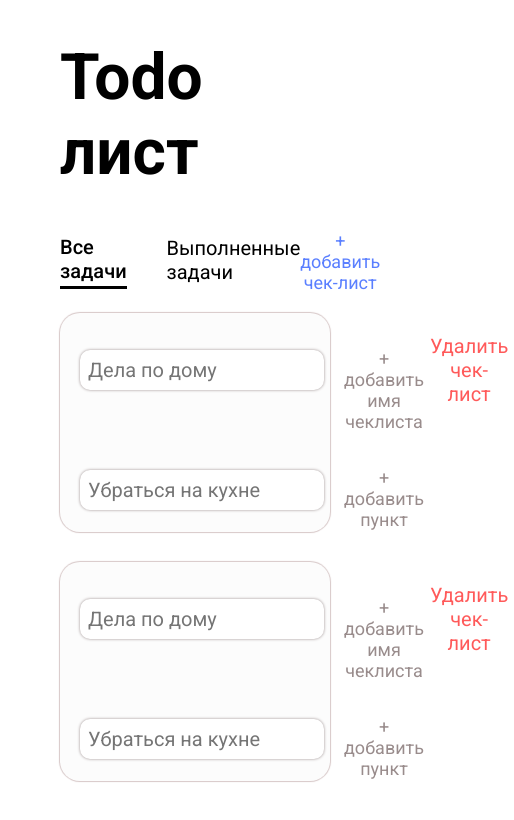
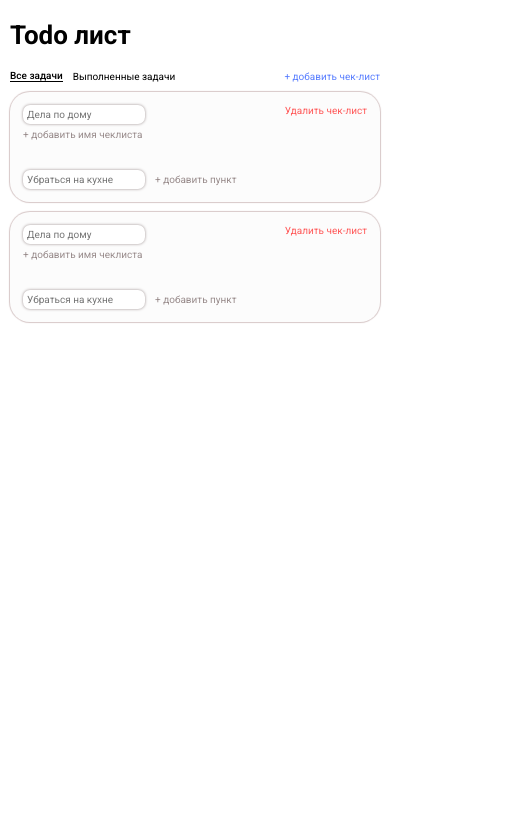
Before and after one commit to SKom2/js-todo, a website built with webpack: page src/index.html in a window 390 px wide. Both pictures are taken after a click on the button "+ добавить чек-лист". Shown: the whole page, 514 px wide, since content can reach past the window. Built offline with nearby package versions, Linux system fonts and the light colour scheme.

Commit message:
feat: adaptive layout

```diff
--- a/src/assets/styles/_variables.scss
+++ b/src/assets/styles/_variables.scss
@@ -37,6 +37,7 @@ $fs-18: 18px;
 $fs-16: 16px;
 $fs-14: 14px;
 $fs-12: 12px;
+$fs-10: 10px;
 
 /*-----------End of Font Sizes------------*/
 
@@ -44,6 +45,6 @@ $fs-12: 12px;
 
 // Main Breakpoints
 
-$Laptop: 1920px;
-$Mobile: 1280px;
-$Mobile: 500px;
+$Laptop: 1280px;
+$Tablet: 768px;
+$Mobile: 425px;
--- a/src/blocks/check-list/check-list.scss
+++ b/src/blocks/check-list/check-list.scss
@@ -10,12 +10,11 @@
   box-sizing: border-box;
 
   &__form{
-    @include displaySettings($display: inline-block);
-    height: 45px;
+    @include displaySettings($display: flex);
   }
 
   &__header{
-    @include displaySettings($justify: space-between);
+    @include displaySettings($justify: space-between, $align: flex-start);
     margin-bottom: 40px;
   }
 
@@ -25,10 +24,72 @@
     color: $globalRed;
     @include fontSet($fs: $fs-20, $fw: $fw-Regular);
     cursor: pointer;
+    padding: 0;
   }
 
   &__name{
     margin: 0;
     @include fontSet($fs: $fs-20, $fw: $fw-Regular);
+
+    &.set{
+      box-shadow: none;
+      color: $globalBlack;
+      padding: 0;
+      margin: 0;
+    }
+
   }
 }
+
+
+@media screen and (max-width: $Tablet) {
+  .checkList{
+    padding: 16px;
+
+    &__header{
+      margin-bottom: 30px;
+    }
+
+    &__removeBtn{
+      @include fontSet($fs: $fs-14, $fw: $fw-Regular);
+
+    }
+
+    &__name{
+      @include fontSet($fs: $fs-16, $fw: $fw-Regular);
+    }
+
+    &__formBtn{
+
+      &_icon{
+        @include size(16px, 16px);
+      }
+    }
+  }
+}
+
+@media screen and (max-width: $Mobile) {
+  .checkList{
+    padding: 13px;
+
+    &__header{
+      margin-bottom: 20px;
+    }
+
+    &__removeBtn{
+      @include fontSet($fs: $fs-10, $fw: $fw-Regular);
+
+    }
+
+    &__name{
+      @include fontSet($fs: $fs-14, $fw: $fw-Regular);
+    }
+
+    &__formBtn{
+
+      &_icon{
+        @include size(13px, 13px);
+      }
+    }
+  }
+}
--- a/src/blocks/check-lists/check-lists.scss
+++ b/src/blocks/check-lists/check-lists.scss
@@ -6,3 +6,15 @@
   flex-direction: column;
   gap: 30px;
 }
+
+@media screen and (max-width: $Tablet){
+  .checkLists{
+    gap: 17px;
+  }
+}
+
+@media screen and (max-width: $Mobile){
+  .checkLists{
+    gap: 10px;
+  }
+}
--- a/src/blocks/form/form.scss
+++ b/src/blocks/form/form.scss
@@ -43,6 +43,8 @@
     height: 100%;
     padding: 0;
 
+
+
     &.valid{
       color: $globalBlue;
     }
@@ -50,9 +52,60 @@
 
 }
 
-.set{
-  box-shadow: none;
-  color: $globalBlack;
-  padding: 0;
-  margin: 0;
+@media screen and (max-width: $Tablet){
+  .form{
+    gap: 7px;
+    flex-direction: column;
+    align-items: flex-start;
+
+    &.set{
+      flex-direction: row;
+      align-items: center;
+    }
+
+    &__input{
+      @include fontSet($fs: $fs-14, $fw: $fw-Regular);
+      padding: 6px;
+      border-radius: 7px;
+    }
+
+    &__button{
+      @include fontSet($fs: $fs-14, $fw: $fw-Regular);
+    }
+  }
 }
+
+.form_tasks{
+  @include displaySettings($justify: flex-start);
+  flex-direction: row;
+  gap: 0;
+}
+
+@media screen and (max-width: $Mobile){
+  .form{
+    gap: 5px;
+    flex-direction: column;
+    align-items: flex-start;
+
+    &.set{
+      flex-direction: row;
+      align-items: center;
+    }
+
+    &__input{
+      @include fontSet($fs: $fs-10, $fw: $fw-Regular);
+      padding: 4px;
+      border-radius: 7px;
+    }
+
+    &__button{
+      @include fontSet($fs: $fs-10, $fw: $fw-Regular);
+    }
+  }
+}
+
+.form_tasks{
+  @include displaySettings($justify: flex-start);
+  flex-direction: row;
+  gap: 0;
+}
--- a/src/blocks/nav/nav.scss
+++ b/src/blocks/nav/nav.scss
@@ -31,3 +31,49 @@
     padding: 0;
   }
 }
+
+@media screen and (max-width: $Tablet){
+  .nav{
+
+    &__tabs{
+      gap: 15px;
+    }
+
+    &__tab{
+      @include fontSet($fs: $fs-12, $fw: $fw-Regular);
+      padding: 0;
+    }
+
+    .active{
+      @include fontSet($fs: $fs-12, $fw: $fw-Medium);
+      border-bottom: 1px solid $globalBlack;
+    }
+
+    &__addCheckListBtn {
+      @include fontSet($fs: $fs-12, $fw: $fw-Regular);
+    }
+  }
+}
+
+@media screen and (max-width: $Mobile){
+  .nav{
+
+    &__tabs{
+      gap: 10px;
+    }
+
+    &__tab{
+      @include fontSet($fs: $fs-10, $fw: $fw-Regular);
+      padding: 0;
+    }
+
+    .active{
+      @include fontSet($fs: $fs-10, $fw: $fw-Medium);
+      border-bottom: 1px solid $globalBlack;
+    }
+
+    &__addCheckListBtn {
+      @include fontSet($fs: $fs-10, $fw: $fw-Regular);
+    }
+  }
+}
--- a/src/blocks/task/task.scss
+++ b/src/blocks/task/task.scss
@@ -46,3 +46,49 @@
   }
 
 }
+
+@media screen and (max-width: $Tablet){
+  .task{
+    padding-bottom: 10px;
+
+    &__binButton{
+      @include size(17px, 17px);
+
+      &_icon{
+        @include size(12px, 16px)
+      }
+    }
+
+    &__label{
+      @include fontSet($fs: $fs-14, $fw: $fw-Regular);
+      gap: 10px;
+    }
+
+    &__checkbox {
+      @include size(15px, 15px);
+    }
+  }
+}
+
+@media screen and (max-width: $Mobile){
+  .task{
+    padding-bottom: 5px;
+
+    &__binButton{
+      @include size(15px, 15px);
+
+      &_icon{
+        @include size(10px, 13px)
+      }
+    }
+
+    &__label{
+      @include fontSet($fs: $fs-10, $fw: $fw-Regular);
+      gap: 5px;
+    }
+
+    &__checkbox {
+      @include size(12px, 12px);
+    }
+  }
+}
--- a/src/blocks/tasks/tasks.scss
+++ b/src/blocks/tasks/tasks.scss
@@ -8,3 +8,17 @@
   flex-direction: column;
   gap: 20px;
 }
+
+@media screen and (max-width: $Tablet){
+  .tasks{
+    gap: 15px;
+    margin-bottom: 15px;
+  }
+}
+
+@media screen and (max-width: $Mobile){
+  .tasks{
+    gap: 10px;
+    margin-bottom: 10px;
+  }
+}
--- a/src/blocks/todo/todo.scss
+++ b/src/blocks/todo/todo.scss
@@ -2,9 +2,9 @@
 
 .todo{
   padding: 40px 60px;
-  @include fontSet($fs: $fs-32, $fw: $fw-Bold);
 
   &__title{
+    @include fontSet($fs: $fs-32, $fw: $fw-Bold);
     margin: 0 0 40px;
   }
 
@@ -13,9 +13,33 @@
     padding: 0;
     margin: 20px 0 0;
     list-style-type: none;
+  }
+}
 
-    &:not(:last-child){
+@media screen and (max-width: $Tablet){
+  .todo{
+    padding: 20px 30px;
+
+    &__title{
+      @include fontSet($fs: $fs-26, $fw: $fw-Bold);
       margin-bottom: 20px;
+    }
+    &__checkLists{
+      margin-top: 10px;
     }
   }
 }
+
+@media screen and (max-width: $Mobile){
+  .todo{
+    padding: 20px 10px;
+
+    &__title{
+      @include fontSet($fs: $fs-26, $fw: $fw-Bold);
+      margin-bottom: 20px;
+    }
+    &__checkLists{
+      margin-top: 10px;
+    }
+  }
+}
--- a/src/components/App.js
+++ b/src/components/App.js
@@ -132,7 +132,7 @@ export class App {
 
     _handleRemoveTask(taskId, checkListId) {
         this._todo.handleRemoveTask(taskId, checkListId);
-        this._filterTasks(this._page);
+        this._render(checkListId);
     }
 
     _handleAddCheckList() {
@@ -194,7 +194,6 @@ export class App {
         const filteredCheckLists = this._todo.getCheckLists().map(checkList => {
             if (filterType === 'completed') {
                 const completedTasks = checkList.tasks.filter(task => task.completed);
-                console.log({...checkList, tasks: completedTasks})
                 return { ...checkList, tasks: completedTasks };
             } else {
                 return checkList;
@@ -213,10 +212,8 @@ export class App {
 
     _render(updatedCheckListId = null, updatedTaskId = null) {
         if (updatedCheckListId && updatedTaskId) {
-            console.log('tuut')
             const checkList = this._todo.getCheckListById(updatedCheckListId);
             const task = checkList ? checkList.getTaskById(updatedTaskId) : null;
-            console.log(checkList)
             if (!task) return;
             const taskElement = this._checkListContainerElement.querySelector(`[data-task-id="${updatedTaskId}"]`);
             if (!taskElement) return;
@@ -242,7 +239,6 @@ export class App {
         if (isCompletedPage){
             filteredCheckLists = filteredCheckLists.filter(checkList => checkList.tasks.length !== 0)
         }
-        console.log(filteredCheckLists)
         CheckListUI.fillTodo(this._checkListContainerElement, filteredCheckLists, isCompletedPage);
 
     }
--- a/src/components/UI.js
+++ b/src/components/UI.js
@@ -38,7 +38,6 @@ export class TaskUI {
         )
 
         taskLabel.appendChild(checkBoxInput);
-        console.log(text)
 
         const textNode = document.createTextNode(text);
         taskLabel.appendChild(textNode);
@@ -81,7 +80,6 @@ export class TaskUI {
     }
 
    static getTask(task) {
-       console.log(task)
         const taskLabel = this.getTaskLabel(task.completed, task.text);
         const removeBinBtn = this.getRemoveBinBtn();
         const taskClasses = [
@@ -103,7 +101,6 @@ export class TaskUI {
 }
 
 export class CheckListUI {
-
     static getCheckListName(name, set, isCompletedPage){
         let element;
         if (!isCompletedPage){
@@ -184,6 +181,10 @@ export class CheckListUI {
             commonClassNames.FORM,
             checkListClassNames.NAME_FORM
         ]
+
+        if (set){
+            checkListNameFormClasses.push(commonClassNames.SET_NAME);
+        }
 
         const checkListAddNameForm = createElement(
             'form',
@@ -297,7 +298,8 @@ export class CheckListUI {
 
         const addTaskFormClassNames = [
             checkListClassNames.ADD_TASK_FORM,
-            commonClassNames.FORM
+            commonClassNames.FORM,
+            checkListClassNames.TASKS_FORM
         ]
 
         const addTaskForm = createElement(
--- a/src/utils/classNames.js
+++ b/src/utils/classNames.js
@@ -10,16 +10,16 @@ export const checkListClassNames = {
     CHECKLIST: 'checkLists__checkList',
     CHECKLIST_HEADER: 'checkList__header',
     CHECKLIST_FORM: 'checkList__form',
-    CHECKLIST_ADD_BTN: 'checkList__addBtn',
-    CHECKLIST_ADD_BTN_ICON: 'checklist__addBtn_icon',
+    CHECKLIST_ADD_BTN_ICON: 'checkList__formBtn_icon',
     CHECKLIST_NAME: 'checkList__name',
-    CHECKLIST_ADD_NAME_BTN: 'checkList__addName_btn',
+    CHECKLIST_ADD_NAME_BTN: 'checkList__formBtn',
     CHECKLIST_ADD_TASK_BTN: 'checkList__addTask_btn',
     REMOVE_BTN: 'checkList__removeBtn',
     CHECKLIST_TASKS: 'checkList__tasks tasks',
     ADD_TASK_FORM: 'checkList__form',
     ADD_CHECKLIST_BTN: 'nav__addCheckListBtn',
-    NAME_FORM: 'form_name'
+    NAME_FORM: 'form_name',
+    TASKS_FORM: 'form_tasks'
 };
 
 export const commonClassNames = {
```
